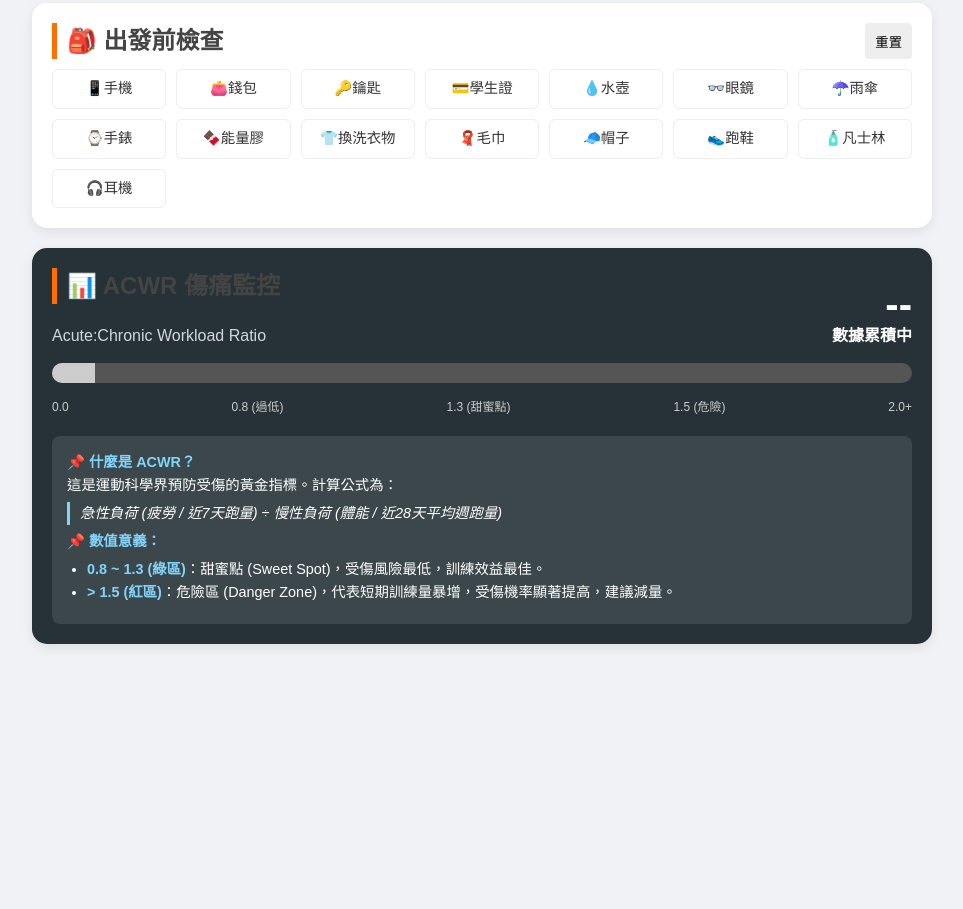
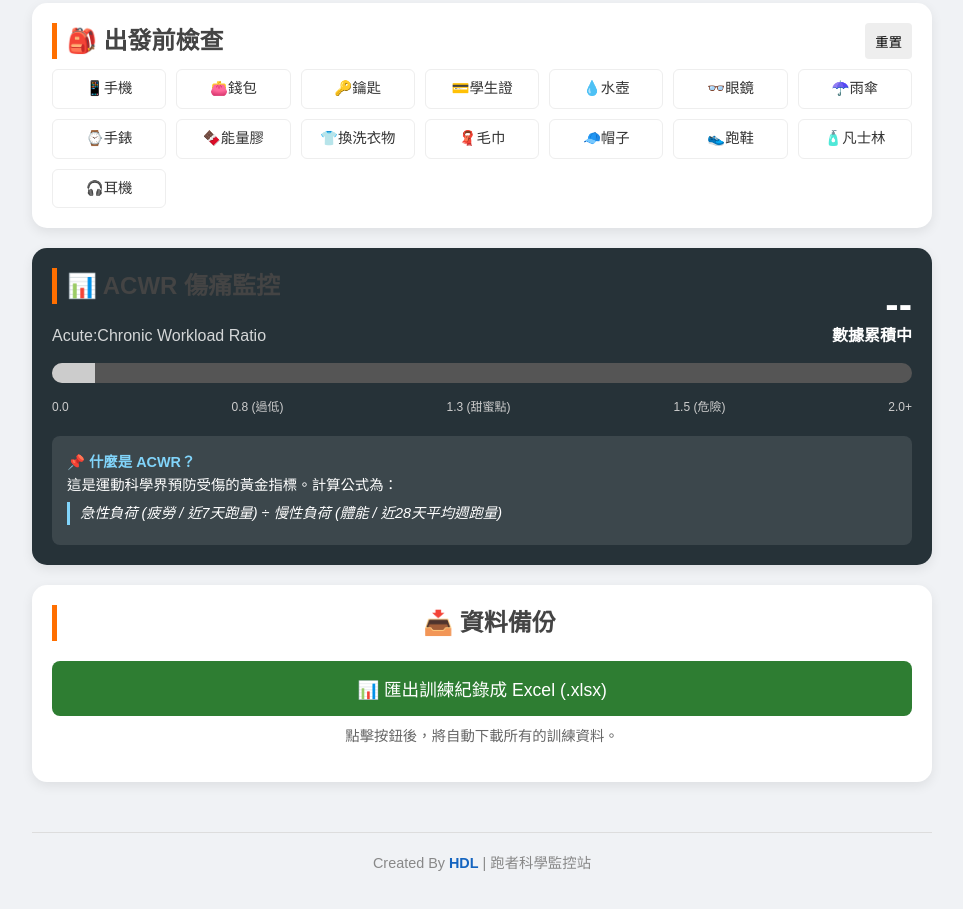
Before and after one commit to LHD-1101/Play, a plain HTML site: page index.html in a window 1280 px wide. Shown: the part 1254-2163 px from the top of the page, without its empty margins (158-1121 px from the left). Before the commit the page ends 1918 px from the top, so only its background shows below. Drawn offline with Linux system fonts and the light colour scheme.

Commit message:
Update index.html

```diff
--- a/index.html
+++ b/index.html
@@ -3,7 +3,8 @@
 <head>
     <meta charset="UTF-8">
     <meta name="viewport" content="width=device-width, initial-scale=1.0">
-    <title>🏃‍♂️ 跑者訓練監控 V6.0</title>
+    <title>🏃‍♂️ 跑者訓練監控 V7.0 (Excel版)</title>
+    <script src="https://cdnjs.cloudflare.com/ajax/libs/xlsx/0.18.5/xlsx.full.min.js"></script>
     <style>
         :root {
             --primary-blue: #1565C0;
@@ -23,6 +24,9 @@
             --type-long: #7E57C2;
             --type-easy: #66BB6A;
             --type-sprint: #29B6F6;
+
+            /* Excel 按鈕顏色 */
+            --excel-green: #2E7D32;
         }
 
         body {
@@ -32,6 +36,7 @@
             padding: 20px;
             color: var(--text-dark);
             line-height: 1.5;
+            padding-bottom: 50px; /* 留給 Footer */
         }
 
         .container { max-width: 900px; margin: 0 auto; display: grid; gap: 20px; }
@@ -69,7 +74,7 @@
         .check-item { border: 1px solid #eee; padding: 8px; border-radius: 6px; cursor: pointer; font-size: 0.9em; text-align: center; background: white; }
         .check-item.checked { background: #E8F5E9; color: green; text-decoration: line-through; border-color: green; }
 
-        /* --- ACWR 儀表板樣式 (置底) --- */
+        /* --- ACWR 儀表板樣式 --- */
         .acwr-dashboard { background: #263238; color: white; }
         .acwr-header { display: flex; justify-content: space-between; align-items: flex-end; }
         .acwr-value { font-size: 2.5em; font-weight: bold; line-height: 1; }
@@ -86,6 +91,37 @@
             line-height: 1.6;
         }
         .acwr-explanation strong { color: #81D4FA; }
+
+        /* --- 新增：匯出按鈕與 Footer 樣式 --- */
+        .btn-excel {
+            width: 100%;
+            background: var(--excel-green);
+            color: white;
+            border: none;
+            padding: 15px;
+            border-radius: 8px;
+            cursor: pointer;
+            font-size: 1.1rem;
+            display: flex;
+            align-items: center;
+            justify-content: center;
+            gap: 10px;
+            transition: background 0.3s;
+        }
+        .btn-excel:hover { background: #1B5E20; }
+
+        .footer {
+            text-align: center;
+            margin-top: 30px;
+            color: #888;
+            font-size: 0.9em;
+            border-top: 1px solid #ddd;
+            padding-top: 20px;
+        }
+        .footer span {
+            font-weight: bold;
+            color: var(--primary-blue);
+        }
 
         @media (max-width: 600px) { .input-grid { grid-template-columns: 1fr; } }
     </style>
@@ -200,12 +236,19 @@
             <div style="margin:5px 0; padding-left:10px; border-left:3px solid #81D4FA;">
                 <em>急性負荷 (疲勞 / 近7天跑量) ÷ 慢性負荷 (體能 / 近28天平均週跑量)</em>
             </div>
-            <div><strong>📌 數值意義：</strong></div>
-            <ul style="margin:5px 0; padding-left:20px;">
-                <li><strong>0.8 ~ 1.3 (綠區)</strong>：甜蜜點 (Sweet Spot)，受傷風險最低，訓練效益最佳。</li>
-                <li><strong>> 1.5 (紅區)</strong>：危險區 (Danger Zone)，代表短期訓練量暴增，受傷機率顯著提高，建議減量。</li>
-            </ul>
         </div>
+    </div>
+
+    <div class="card" style="text-align: center;">
+        <h2>📥 資料備份</h2>
+        <button class="btn-excel" onclick="exportToExcel()">
+            📊 匯出訓練紀錄成 Excel (.xlsx)
+        </button>
+        <p style="color:#666; font-size:0.9em; margin-top:10px;">點擊按鈕後，將自動下載所有的訓練資料。</p>
+    </div>
+
+    <div class="footer">
+        Created By <span>HDL</span> | 跑者科學監控站
     </div>
 
 </div>
@@ -225,7 +268,7 @@
             if (diff >= 0 && diff < 28) chronicSum += log.dist;
         });
 
-        const chronicAvg = chronicSum / 4; // 28天平均週量
+        const chronicAvg = chronicSum / 4;
         let ratio = (chronicAvg > 0) ? (acuteSum / chronicAvg).toFixed(2) : 0;
 
         // UI 更新
@@ -333,6 +376,29 @@
     }
     function resetChecklist() { document.querySelectorAll('.check-item').forEach(e => e.classList.remove('checked')); }
 
+    // 4. 新增：匯出 Excel 功能
+    function exportToExcel() {
+        if(logs.length === 0) {
+            alert("目前沒有紀錄可以匯出喔！");
+            return;
+        }
+
+        // 整理資料格式
+        const data = logs.map(log => ({
+            "日期": log.date,
+            "距離 (km)": log.dist,
+            "紀錄時間": new Date().toLocaleString()
+        }));
+
+        // 建立工作表
+        const worksheet = XLSX.utils.json_to_sheet(data);
+        const workbook = XLSX.utils.book_new();
+        XLSX.utils.book_append_sheet(workbook, worksheet, "跑步紀錄");
+
+        // 下載檔案
+        XLSX.writeFile(workbook, "My_Run_Logs_HDL.xlsx");
+    }
+
     // 初始化
     renderCal();
     renderChecklist();
```
